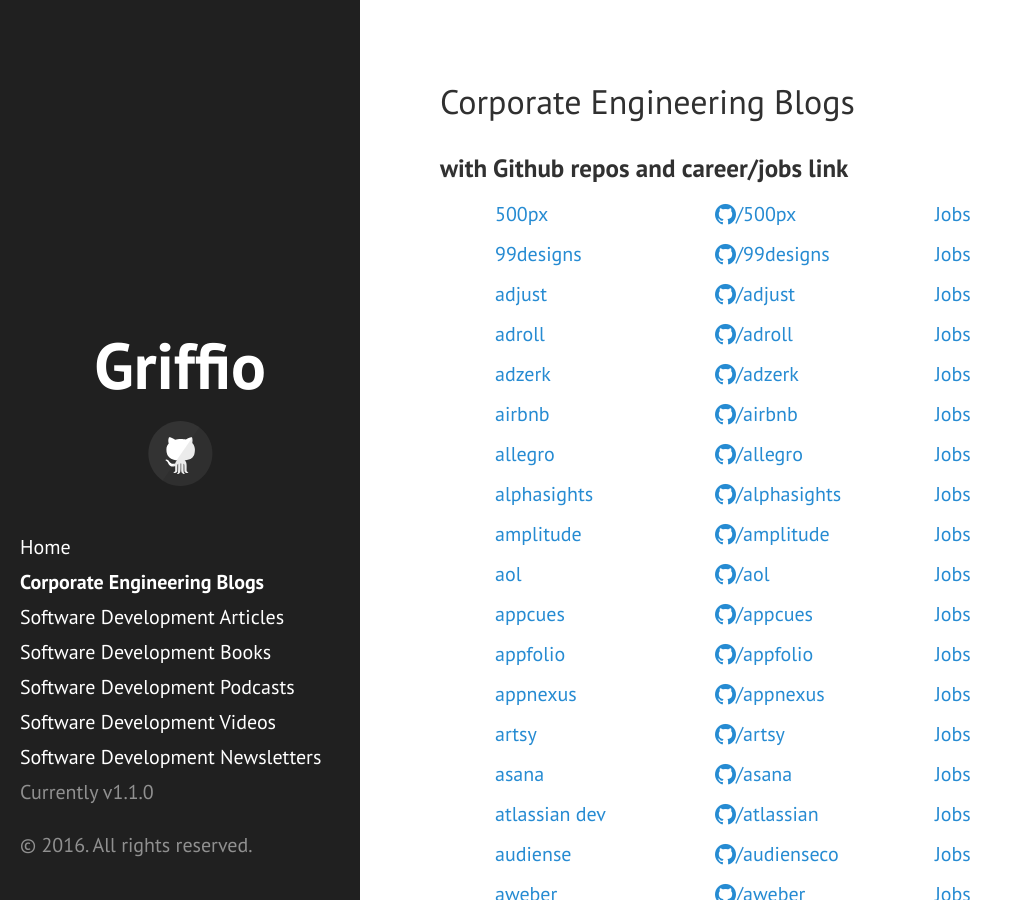
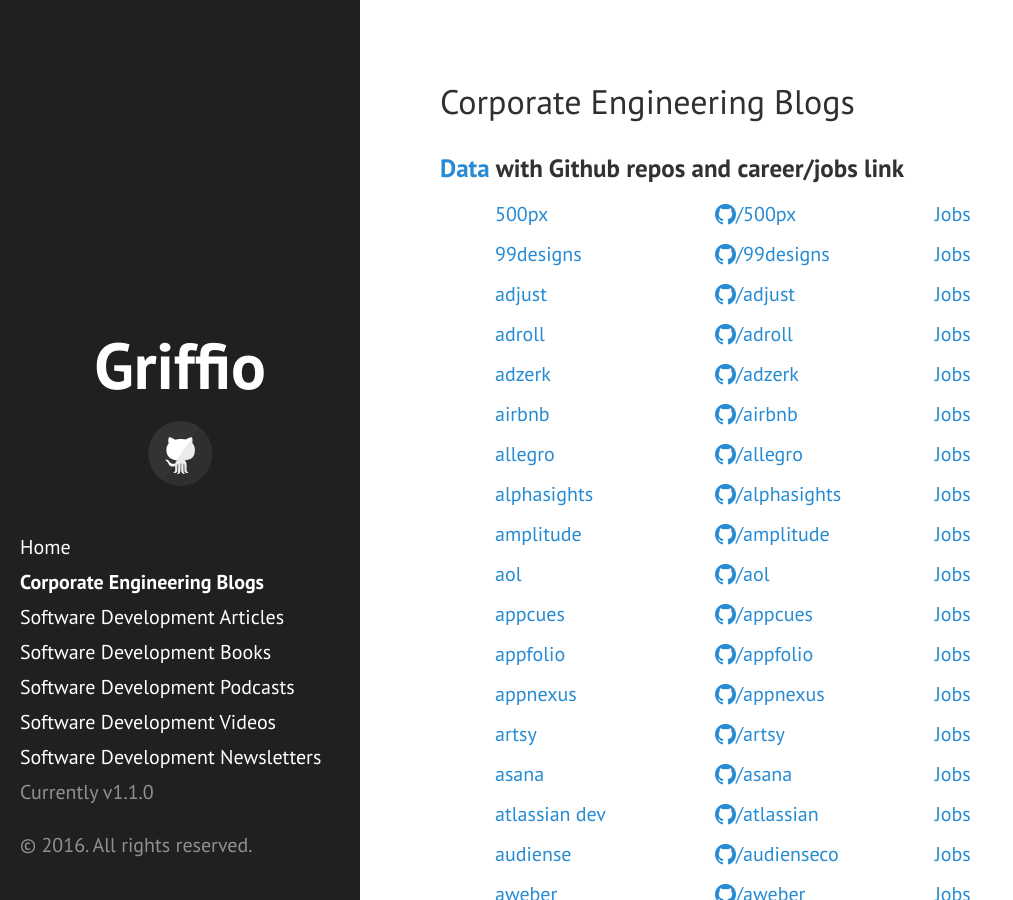
Before and after one commit to griffio/griffio.github.io, a Jekyll site: the page built from engineering-tech-blogs.md, in a window 1280 px wide and 900 px high. Shown: the whole window, without its empty margins (0-1013 px from the left). Built offline with Jekyll 4.4.1, drawn with Linux system fonts in a browser that asks for light colours; some web fonts are replaced.

Commit message:
Update engineering-tech-blogs.md

```diff
--- a/engineering-tech-blogs.md
+++ b/engineering-tech-blogs.md
@@ -3,7 +3,7 @@
 title: Corporate Engineering Blogs
 ---
 
-### with Github repos and career/jobs link
+### [Data](https://github.com/griffio/griffio.github.io/blob/master/_data/techblogs.csv) with Github repos and career/jobs link
 <section class="techblogs-flex-layout">
 <div class="flex-container">
 {% assign sorted_techblogs = (site.data.techblogs | sort: 'desc') %}
```
